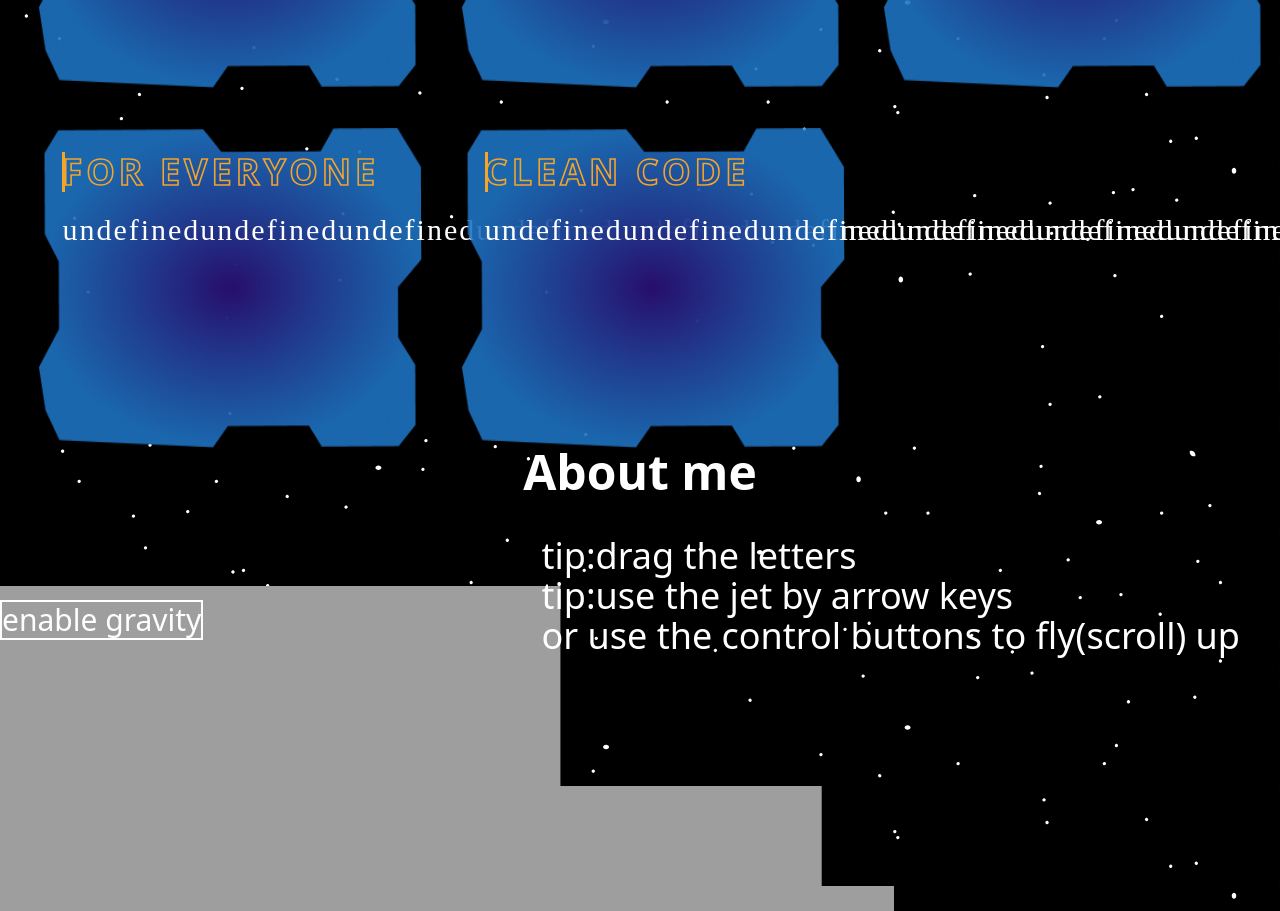
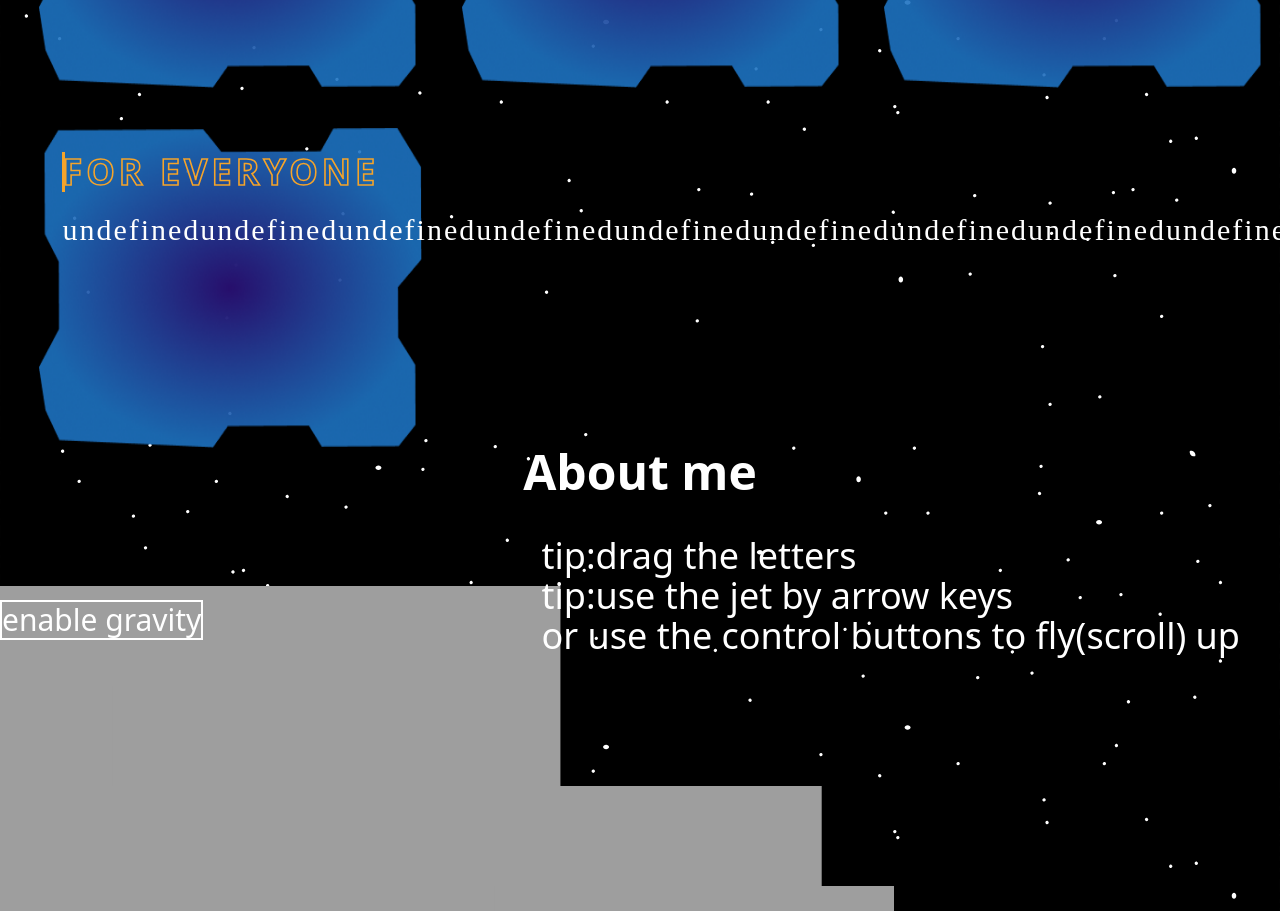
Before and after one commit to Baraa-Baba/BaraaBaba, a Next.js app: page / in a window 1280 px wide. Shown: the part 1800-2711 px from the top of the page. Built offline with nearby package versions, Linux system fonts and the light colour scheme; a web font is replaced by a local one.

Commit message:
Update About.jsx

```diff
--- a/components/About.jsx
+++ b/components/About.jsx
@@ -9,8 +9,6 @@ const About = () => {
         text={" I am a freelancer at freelancer.com and mostqel this really helps building my experience."} />
       <Card index={12} img={"md:inline-block"} header='for everyone'
         text={'I care making websites that are accessible on every screen and for all people.'} />
-      <Card index={13} img={"md:block "} header='clean code'
-        text={'I care about code being readable and changeable for other developers and me in the future.'} />
 
       <h1 className="text-5xl font-extrabold text-white text-center ">About me</h1>
     </div>
```
